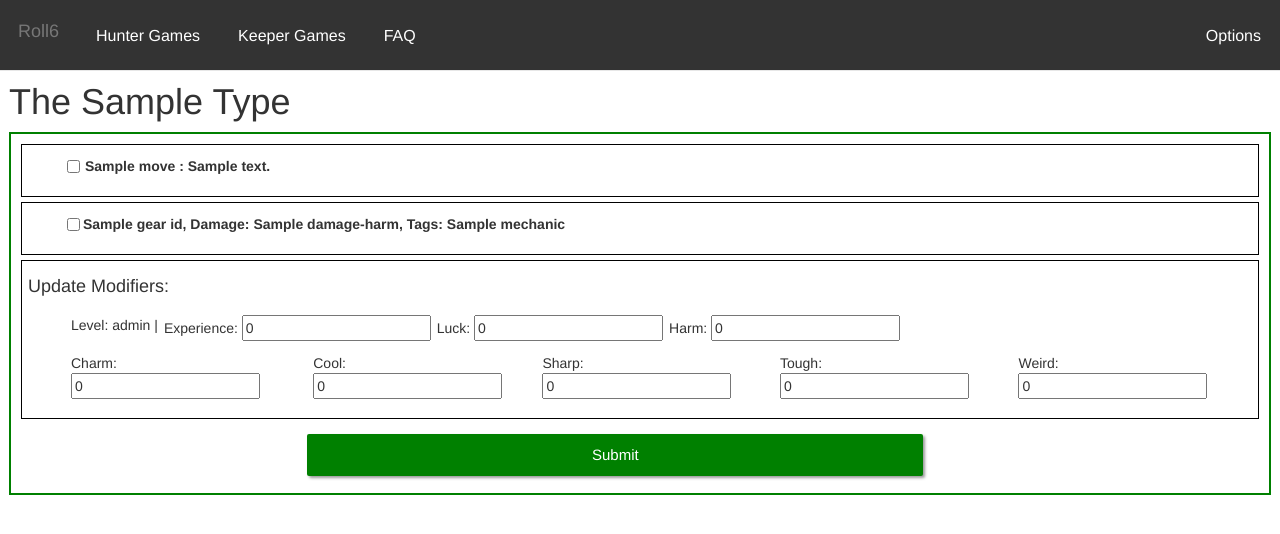
After one commit to cdman678/Roll6, a Django app: template Roll6/apps/game/templates/game/updatesheet.html in a window 1280 px wide. The commit adds this page. Shown: the top 534 px of the page. Run offline with Django 3.2, Linux system fonts and the light colour scheme; the template is opened without the code that fills it: most values are stand-ins (such as "Sample title", 1, 10 or a date in 2020); some libraries are stand-ins or nearby versions.

Commit message:
Add fill sheet page

```diff
--- /dev/null
+++ b/Roll6/apps/game/templates/game/updatesheet.html
@@ -0,0 +1,179 @@
+{% extends "game/fillsheetMASTER.html" %}
+
+{% block extra_style %}
+
+    div {
+        padding:3px;
+    }
+        .flex-row {
+        display: flex;
+        flex-direction: row;
+        align-items: flex-start;
+    }
+    .flex-container {
+        display: flex;
+        flex-direction: column;
+        align-items: flex-start;
+    }
+    .flex-item {
+        display: flex;
+        flex-direction: row;
+        align-items: flex-start;
+        width: auto;
+    }
+    .myBtn {
+      width: 50%;
+      min-width: 75px;
+      float: center;
+      font-size: 15px;
+      text-align: center;
+      border: none;
+      outline: none;
+      background-color: green;
+      color: white;
+      cursor: pointer;
+      padding: 10px;
+      border-radius: 2px;
+      box-shadow: 2px 2px 3px #999;
+      position: relative;
+      left: 23%;
+    }
+    .myBtn:hover {
+      background-color: black;
+    }
+{% endblock %}
+
+{% block content_f %}
+
+<!-- all inputs need to be in side of this form -->
+<form method="post">
+{% csrf_token %}
+
+    {% if invalid %}
+        <div class="alert alert-danger" role="alert">
+            {% for error in error_list %}
+                {{error}}<br />
+            {% endfor %}
+        </div>
+    {% endif %}
+
+    <h1 style="text-transform: capitalize">The {{type}}</h1>
+    <div style="border:2px solid green;padding:10px;">
+        <!-- field for character name -->
+        <!-- todo: list out any pre-move selections -->
+
+        <div style="border: 1.5px solid black;margin-bottom: 5px">
+            <!-- explains how many moves they should get -->
+            <div>
+                {% if type in "chosen" %}
+                    <h4>Pick One Of These:</h4>
+                {% elif type in "crooked-expert-monstrous-wronged" %}
+                    <h4>Choose Two Of These:</h4>
+                {% elif type in "divine-flake-initiate-mundane-spell-slinger-spooky-" %}
+                    <h4>Pick Three Of These:</h4>
+                {% elif type in "professional" %}
+                    <h4>Pick Four Of These:</h4>
+                {% endif %}
+            </div>
+
+            <!-- Loop to display moves -->
+                <ul class="flex-container" style="list-style-type:none;">
+                {% for move in move_list %}
+                    {% if move in currentmoves %}
+                    <li class="flex-item" style="padding:2px">
+                        <input id="{{move.move_name}}" type="checkbox" class="form-check-input" name="m_{{move}}" checked >
+                        <label for="{{move.move_name}}" class="form-check-label" style="padding-left:5px">{{move.move_name}} : {{move.description}}</label><br />
+                    </li>
+                        {% else %}
+                        <li class="flex-item" style="padding:2px">
+                        <input id="{{move.move_name}}" type="checkbox" class="form-check-input" name="m_{{move}}" >
+                        <label for="{{move.move_name}}" class="form-check-label" style="padding-left:5px">{{move.move_name}} : {{move.description}}</label><br />
+                    </li>
+                    {% endif %}
+
+                {% endfor %}
+                </ul>
+        </div>
+
+        <!-- todo: list out any post-move selections -->
+
+        <!-- explains how much gear they get -->
+        <div style="border: 1.5px solid black;margin-bottom: 5px;">
+            <div>
+                {% if type == "chosen" %}
+                    This class is dumb because they can make their own weapon
+                {% elif type == "crooked" %}
+                    <h4 style="text-transform: capitalize">You can pick three of these effective weapons:</h4>
+                {% elif type == "divine" %}
+                    <h4 style="text-transform: capitalize">You can pick one of these divine weapons:</h4>
+                {% elif type == "expert" %}
+                    <h4 style="text-transform: capitalize">You can pick three of these monster-slaying weapons:</h4>
+                {% elif type == "flake" %}
+                    <h4 style="text-transform: capitalize">under development.</h4>
+                {% elif type == "initiate" %}
+                    <h4 style="text-transform: capitalize">under development.</h4>
+                {% elif type == "monstrous" %}
+                    <h4 style="text-transform: capitalize">If you want, you can take one handy weapon:</h4>
+                {% elif type == "mundane" %}
+                    <h4 style="text-transform: capitalize">You can take two of the following weapons:</h4>
+                {% elif type == "professional" %}
+                    <h4 style="text-transform: capitalize">under development.</h4>
+                {% elif type == "spell-slinger" %}
+                    <h4 style="text-transform: capitalize">You don't need much - aside from any foci or consumables to power your magic.
+                        Still, its good to carry some backup. Pick one:</h4>
+                {% elif type == "spooky" %}
+                    <h4 style="text-transform: capitalize">You can have any magical items or amulets that you use to invoke your powers.
+                        Additionally, you may take two of the following weapons:</h4>
+                {% elif type == "wronged" %}
+                    <h4 style="text-transform: capitalize">under development.</h4>
+                {% endif %}
+            </div>
+            <!-- Loop to display starting gun choices -->
+            <ul class="flex-container" style="list-style-type:none;">
+            {% for gear in gear_list %}
+                <li class="flex-item" style="padding:2px">
+                {% if gear.gear_ID in currentweapons %}
+                    <input type="checkbox" class="form-check-input" id="g_{{gear.gear_ID_id}}" name="g_{{gear.gear_ID_id}}" checked>
+                    <label for="g_{{gear.gear_ID_id}}" class="form-check-label" style="padding-left:3px">{{ gear.gear_ID.weapon_name }},
+                                                    Damage: {{gear.gear_ID.damage }}-harm,
+                                                    Tags: {{ gear.gear_ID.mechanic }}</label><br />
+                    {% else %}
+                    <input type="checkbox" class="form-check-input" id="g_{{gear.gear_ID_id}}" name="g_{{gear.gear_ID_id}}" >
+                    <label for="g_{{gear.gear_ID_id}}" class="form-check-label" style="padding-left:3px">{{ gear.gear_ID.weapon_name }},
+                                                    Damage: {{gear.gear_ID.damage }}-harm,
+                                                    Tags: {{ gear.gear_ID.mechanic }}</label><br />
+
+                {% endif %}
+                </li>
+            {% endfor %}
+            </ul>
+        </div>
+
+        <!-- todo: list out transport -->
+        <div style="border: 1.5px solid black;margin-bottom: 5px;">
+            <div>
+                <h4 style="text-transform: capitalize">Update Modifiers:</h4>
+            </div>
+            <!-- Loop to display starting stats -->
+            <ul class="flex-container" style="list-style-type:none;">
+                <div class="flex-row">
+                    <div class="flex-box">Level: {{ level }} | </div>
+                    <div class="flex-box"> Experience: <input type="number" name="experience" value="0"></div>
+                    <div class="flex-box">Luck:  <input type="number" name="luck" value="0"></div>
+                    <div class="flex-box">Harm:  <input type="number" name="harm" value="0"></div>
+    </div>
+                <div class="flex-row">
+                    <div class="flex-box">Charm: <input type="number" name="charm" value="0"> </div>
+                    <div class="flex-box">Cool:  <input type="number" name="cool" value="0"> </div>
+                    <div class="flex-box">Sharp: <input type="number" name="sharp" value="0"> </div>
+                    <div class="flex-box">Tough:  <input type="number" name="tough" value="0"></div>
+                    <div class="flex-box">Weird:  <input type="number" name="weird" value="0"></div>
+
+                </div>
+            </ul>
+        </div>
+        <!-- this submits all the information that they selected -->
+        <div style="padding-bottom: 7px;padding-top:10px"><button class="myBtn" type="submit">Submit</button></div>
+    </div>
+</form>
+{% endblock %}
--- a/Roll6/apps/game/urls.py
+++ b/Roll6/apps/game/urls.py
@@ -9,5 +9,6 @@ urlpatterns = [
     path(r'<slug:gameid>/choosecharacter/', views.choosecharacter, name='choosecharacter'),
     path(r'<slug:gameid>/<slug:hunter>/', views.game, name='game'),
     path(r'<slug:gameid>/fill/<slug:hunter>/', views.fillsheet, name='fill-sheet'),
-    path(r'dice/', views.dice, name='dice')
+    path(r'dice/', views.dice, name='dice'),
+    path(r'<slug:gameid>/<slug:hunter>/update', views.update_sheet, name='update')
 ]
```
Also changed, not shown: Roll6/apps/game/templates/game/hunter.html (+6 -5 lines), Roll6/apps/game/views.py (+36 -2 lines).
